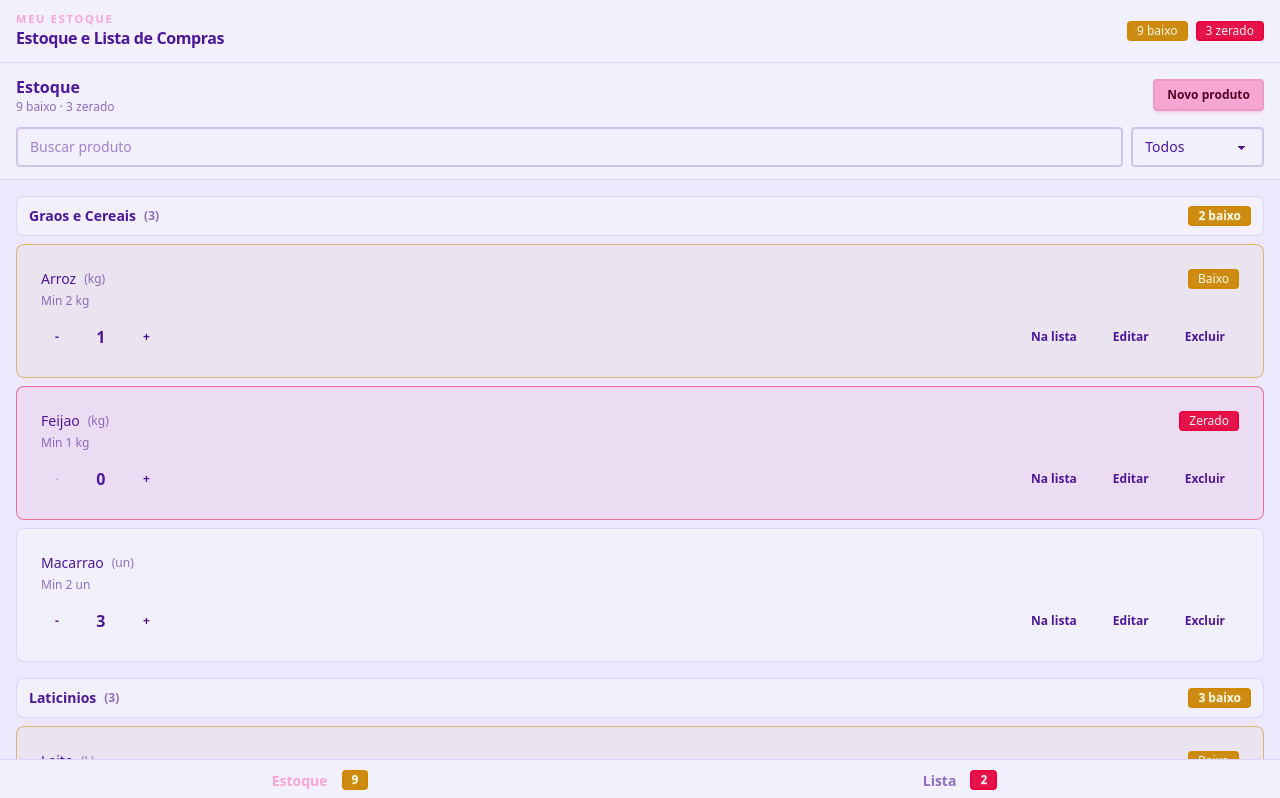
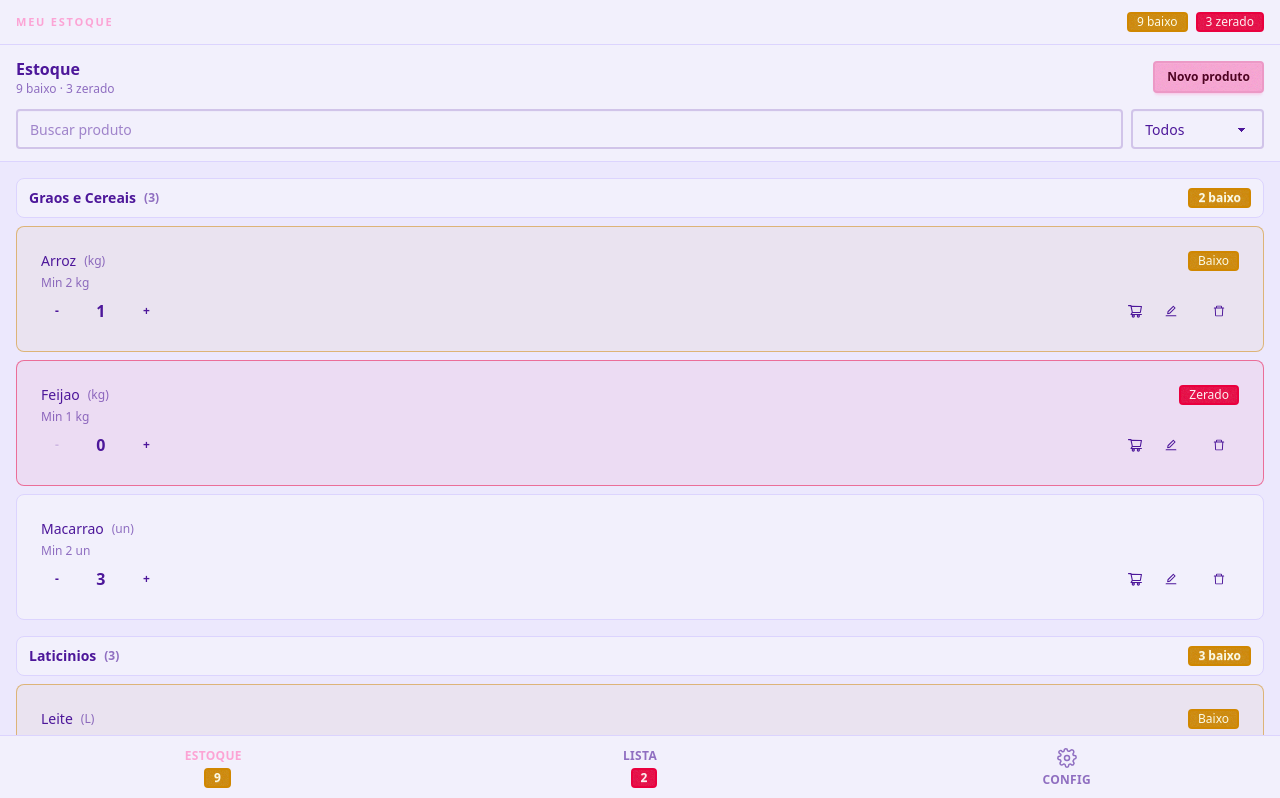
Before and after one commit to ApenasGabs/meuestoque, a React (Vite) app: page / in a window 1280 px wide. Shown: the top 798 px of the page. Built offline with nearby package versions, Linux system fonts and the light colour scheme.

Commit message:
feat: :sparkles: enhance InventoryFeatureApp with settings view and refactor App component

```diff
--- a/package.json
+++ b/package.json
@@ -18,6 +18,7 @@
     "preview": "vite preview"
   },
   "dependencies": {
+    "@ant-design/icons": "6.x",
     "@tailwindcss/vite": "^4.1.18",
     "react": "^19.2.0",
     "react-dom": "^19.2.0",
--- a/src/App.tsx
+++ b/src/App.tsx
@@ -2,7 +2,12 @@ import type { ReactElement } from "react";
 import { InventoryFeatureApp } from "./features/inventory/InventoryFeatureApp";
 
 const App = (): ReactElement => {
-  return <InventoryFeatureApp />;
+  const component = (
+    <>
+      <InventoryFeatureApp />
+    </>
+  );
+  return component;
 };
 
 export default App;
--- a/src/features/inventory/InventoryFeatureApp.tsx
+++ b/src/features/inventory/InventoryFeatureApp.tsx
@@ -1,9 +1,149 @@
 import type { ReactElement } from "react";
+import { useEffect, useState } from "react";
 import { Badge } from "../../components/Badge/Badge";
 import { Button } from "../../components/Button/Button";
+import { Card, CardBody, CardTitle } from "../../components/Card/Card";
+import { Label } from "../../components/Label/Label";
+import ThemeSelector from "../../components/ThemeSelector/ThemeSelector";
 import { ShoppingListView } from "./components/ShoppingListView";
 import { StockView } from "./components/StockView";
 import { useInventoryFeature } from "./useInventoryFeature";
+
+type FontSize = "xs" | "sm" | "md" | "lg" | "xl" | "2xl";
+const FONT_SIZE_OPTIONS: FontSize[] = ["xs", "sm", "md", "lg", "xl", "2xl"];
+
+const FONT_SIZE_CLASSES: Record<FontSize, string> = {
+  xs: "text-xs",
+  sm: "text-sm",
+  md: "text-base",
+  lg: "text-lg",
+  xl: "text-xl",
+  "2xl": "text-2xl",
+};
+
+const FONT_SIZE_LABELS: Record<FontSize, string> = {
+  xs: "XS",
+  sm: "Pequeno",
+  md: "Normal",
+  lg: "Grande",
+  xl: "Muito Grande",
+  "2xl": "Gigante",
+};
+
+const isFontSize = (value: string): value is FontSize =>
+  FONT_SIZE_OPTIONS.includes(value as FontSize);
+
+const getStoredFontSize = (): FontSize => {
+  if (typeof window === "undefined") {
+    return "md";
+  }
+
+  const savedFontSize = localStorage.getItem("fontSize");
+  return savedFontSize && isFontSize(savedFontSize) ? savedFontSize : "md";
+};
+
+const getStoredTheme = (): string => {
+  if (typeof window === "undefined") {
+    return "light";
+  }
+
+  return localStorage.getItem("theme") || "light";
+};
+
+const GearIcon = (): ReactElement => (
+  <svg
+    aria-hidden="true"
+    viewBox="0 0 24 24"
+    fill="none"
+    stroke="currentColor"
+    strokeWidth="1.8"
+    strokeLinecap="round"
+    strokeLinejoin="round"
+    className="h-5 w-5"
+  >
+    <circle cx="12" cy="12" r="3" />
+    <path d="M19.4 15a1.7 1.7 0 0 0 .34 1.87l.06.06a2 2 0 1 1-2.83 2.83l-.06-.06A1.7 1.7 0 0 0 15 19.4a1.7 1.7 0 0 0-1 1.56V21a2 2 0 1 1-4 0v-.04a1.7 1.7 0 0 0-1-1.56 1.7 1.7 0 0 0-1.87.34l-.06.06a2 2 0 1 1-2.83-2.83l.06-.06A1.7 1.7 0 0 0 4.6 15a1.7 1.7 0 0 0-1.56-1H3a2 2 0 1 1 0-4h.04a1.7 1.7 0 0 0 1.56-1 1.7 1.7 0 0 0-.34-1.87l-.06-.06A2 2 0 1 1 6.03 4.2l.06.06A1.7 1.7 0 0 0 7 4.6c.67 0 1.27-.39 1.56-1V3a2 2 0 1 1 4 0v.04c.29.61.89 1 1.56 1 .54 0 1.04-.21 1.41-.58l.06-.06A2 2 0 1 1 19.8 6.03l-.06.06c-.37.37-.58.87-.58 1.41 0 .67.39 1.27 1 1.56H21a2 2 0 1 1 0 4h-.04c-.61.29-1 .89-1 1.56Z" />
+  </svg>
+);
+
+const SettingsView = (): ReactElement => {
+  const [fontSize, setFontSize] = useState<FontSize>(getStoredFontSize);
+  const storedTheme = getStoredTheme();
+
+  useEffect(() => {
+    Object.values(FONT_SIZE_CLASSES).forEach((className) => {
+      document.documentElement.classList.remove(className);
+    });
+
+    document.documentElement.classList.add(FONT_SIZE_CLASSES[fontSize]);
+    localStorage.setItem("fontSize", fontSize);
+  }, [fontSize]);
+
+  return (
+    <div className="flex-1 overflow-y-auto p-4 pb-28">
+      <Card className="max-w-2xl mx-auto">
+        <CardBody className="space-y-6">
+          <div>
+            <p className="text-xs uppercase tracking-[0.16em] text-primary font-semibold mb-1">
+              Configurações
+            </p>
+            <CardTitle className="mb-2">Preferências do app</CardTitle>
+            <p className="text-sm text-base-content/70">
+              Ajustes rápidos para manter a experiência do estoque no seu fluxo.
+            </p>
+          </div>
+
+          <div className="rounded-box border border-base-300 bg-base-200 p-4 space-y-3">
+            <Label>Tema</Label>
+            <ThemeSelector />
+            <p className="text-xs text-base-content/60">Tema salvo: {storedTheme}</p>
+          </div>
+
+          <div className="rounded-box border border-base-300 bg-base-200 p-4 space-y-3">
+            <Label>Tamanho da fonte</Label>
+            <div className="flex flex-wrap gap-2">
+              {FONT_SIZE_OPTIONS.map((size) => (
+                <Button
+                  key={size}
+                  variant={fontSize === size ? "primary" : "ghost"}
+                  size="sm"
+                  onClick={() => setFontSize(size)}
+                >
+                  {FONT_SIZE_LABELS[size]}
+                </Button>
+              ))}
+            </div>
+            <p className="text-xs text-base-content/60 mt-2">
+              Tamanho salvo: {FONT_SIZE_LABELS[fontSize]} · escolha o ideal para tablet/celular
+            </p>
+          </div>
+
+          <div className="grid gap-4 sm:grid-cols-2">
+            <div className="rounded-box border border-base-300 bg-base-200 p-4 space-y-2">
+              <Label>Notificações de estoque</Label>
+              <p className="text-sm text-base-content/70">
+                Receba um alerta quando itens ficarem abaixo do mínimo.
+              </p>
+              <Badge variant="warning" size="sm">
+                Em breve
+              </Badge>
+            </div>
+
+            <div className="rounded-box border border-base-300 bg-base-200 p-4 space-y-2">
+              <Label>Lista automática</Label>
+              <p className="text-sm text-base-content/70">
+                Gere compras inteligentes com base no estoque atual.
+              </p>
+              <Badge variant="info" size="sm">
+                Ativo
+              </Badge>
+            </div>
+          </div>
+        </CardBody>
+      </Card>
+    </div>
+  );
+};
 
 export const InventoryFeatureApp = (): ReactElement => {
   const {
@@ -41,7 +181,7 @@ export const InventoryFeatureApp = (): ReactElement => {
           <p className="text-[11px] uppercase tracking-[0.16em] text-primary font-semibold">
             Meu Estoque
           </p>
-          <h1 className="text-base font-semibold tracking-tight">Estoque e Lista de Compras</h1>
+          {/* <h1 className="text-base font-semibold tracking-tight">Estoque e Lista de Compras</h1> */}
         </div>
         <div className="flex items-center gap-2 flex-wrap justify-end">
           <Badge variant="warning" size="sm">
@@ -71,7 +211,7 @@ export const InventoryFeatureApp = (): ReactElement => {
             }
             onAddCategory={addCategory}
           />
-        ) : (
+        ) : activeTab === "list" ? (
           <ShoppingListView
             products={products}
             shoppingList={shoppingList}
@@ -92,16 +232,18 @@ export const InventoryFeatureApp = (): ReactElement => {
             onClearChecked={clearCheckedItems}
             onGenerateSmartList={generateSmartList}
           />
+        ) : (
+          <SettingsView />
         )}
       </main>
 
       <nav className="fixed bottom-0 left-0 right-0 bg-base-100 border-t border-base-300 flex z-30">
         <Button
           variant="ghost"
-          className={`flex-1 rounded-none ${activeTab === "stock" ? "text-primary" : "text-base-content/60"}`}
+          className={`flex-1 rounded-none h-16 flex-col gap-1 ${activeTab === "stock" ? "text-primary" : "text-base-content/60"}`}
           onClick={() => setActiveTab("stock")}
         >
-          Estoque
+          <span className="text-xs uppercase tracking-wide">Estoque</span>
           {lowStockCount > 0 && (
             <Badge variant="warning" size="sm" className="ml-2">
               {lowStockCount}
@@ -111,16 +253,26 @@ export const InventoryFeatureApp = (): ReactElement => {
 
         <Button
           variant="ghost"
-          className={`flex-1 rounded-none ${activeTab === "list" ? "text-primary" : "text-base-content/60"}`}
+          className={`flex-1 rounded-none h-16 flex-col gap-1 ${activeTab === "list" ? "text-primary" : "text-base-content/60"}`}
           onClick={() => setActiveTab("list")}
         >
-          Lista
+          <span className="text-xs uppercase tracking-wide">Lista</span>
           {uncheckedCount > 0 && (
             <Badge variant="error" size="sm" className="ml-2">
               {uncheckedCount}
             </Badge>
           )}
         </Button>
+
+        <Button
+          variant="ghost"
+          className={`flex-1 rounded-none h-16 flex-col gap-1 ${activeTab === "settings" ? "text-primary" : "text-base-content/60"}`}
+          onClick={() => setActiveTab("settings")}
+          aria-label="Abrir configurações do app"
+        >
+          <GearIcon />
+          <span className="text-xs uppercase tracking-wide">Config</span>
+        </Button>
       </nav>
     </div>
   );
--- a/src/features/inventory/components/ProductCard.tsx
+++ b/src/features/inventory/components/ProductCard.tsx
@@ -3,6 +3,7 @@ import { Badge } from "../../../components/Badge/Badge";
 import { Button } from "../../../components/Button/Button";
 import { Card, CardBody } from "../../../components/Card/Card";
 import type { InventoryProduct } from "../types";
+import { ShoppingCartOutlined, EditOutlined, DeleteOutlined } from "@ant-design/icons";
 
 interface ProductCardProps {
   product: InventoryProduct;
@@ -28,7 +29,7 @@ export const ProductCard = ({
     <Card
       className={`shadow-none ${isOut ? "border-error/50 bg-error/5" : isLow ? "border-warning/50 bg-warning/5" : "border-base-300"}`}
     >
-      <CardBody className="p-3 space-y-3">
+      <CardBody className="p-3 space-y-1">
         <div className="flex items-start justify-between gap-3">
           <div className="min-w-0">
             <div className="flex items-center gap-2 flex-wrap">
@@ -73,14 +74,13 @@ export const ProductCard = ({
           </div>
 
           <div className="flex items-center gap-2">
-            <Button variant="ghost" size="sm" onClick={() => onAddToList(product)}>
-              Na lista
-            </Button>
+            <ShoppingCartOutlined onClick={() => onAddToList(product)} />
+            {/* <Button variant="ghost" size="sm"></Button> */}
             <Button variant="ghost" size="sm" onClick={() => onEdit(product)}>
-              Editar
+              <EditOutlined />
             </Button>
             <Button variant="ghost" size="sm" onClick={() => onRemove(product.id)}>
-              Excluir
+              <DeleteOutlined />
             </Button>
           </div>
         </div>
--- a/src/features/inventory/components/ProductFormModal.tsx
+++ b/src/features/inventory/components/ProductFormModal.tsx
@@ -26,7 +26,9 @@ export const ProductFormModal = ({
   const [quantity, setQuantity] = useState<string>(String(product?.quantity ?? 0));
   const [minStock, setMinStock] = useState<string>(String(product?.minStock ?? 1));
   const [unit, setUnit] = useState<string>(product?.unit ?? "un");
-  const [categoryId, setCategoryId] = useState<string>(product?.categoryId ?? categories[0]?.id ?? "");
+  const [categoryId, setCategoryId] = useState<string>(
+    product?.categoryId ?? categories[0]?.id ?? "",
+  );
   const [useNewCategory, setUseNewCategory] = useState<boolean>(false);
   const [newCategoryName, setNewCategoryName] = useState<string>("");
 
--- a/src/features/inventory/useInventoryFeature.ts
+++ b/src/features/inventory/useInventoryFeature.ts
@@ -22,7 +22,7 @@ export interface ShoppingItem {
   checked: boolean;
 }
 
-export type InventoryTab = "stock" | "list";
+export type InventoryTab = "stock" | "list" | "settings";
 export type StockFilter = "all" | "low" | "out";
 
 interface InventoryFeatureState {
```
Also changed, not shown: 1 other file (tests, documents, lock files or other folders).
